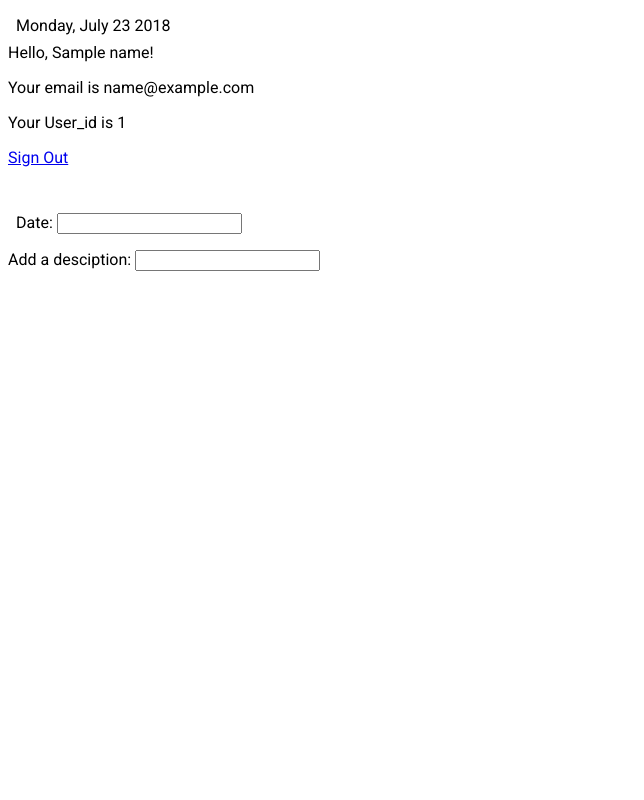
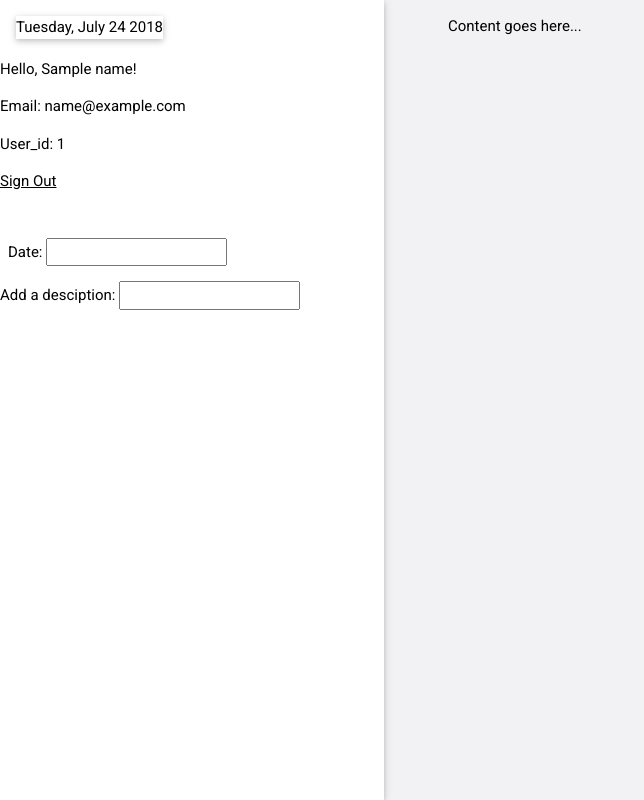
Before and after one commit to Solothread/Out-Fitz, a Python web app: template templates/home.html in a window 1280 px wide. Shown: the whole page, without its empty margins (0-644 px from the left). Run offline with Jinja, Linux system fonts and the light colour scheme; the template is opened without the code that fills it: most values are stand-ins (such as "Sample title", 1, 10 or a date in 2020); some libraries are stand-ins or nearby versions.

Commit message:
I dont even know anymore man

```diff
--- a/css/home.css
+++ b/css/home.css
@@ -1,5 +1,6 @@
 body {
   font-family: 'Roboto', sans-serif;
+  background-color: #f2f2f4;
 }
 
 #todaysDateText {
@@ -12,3 +13,19 @@ body {
   padding-top: 30px;
   padding-left: 8px;
 }
+
+#leftbar {
+    height: 100%; /* Full-height: remove this if you want "auto" height */
+    width: 30%; /* Set the width of the sidebar */
+    position: fixed; /* Fixed Sidebar (stay in place on scroll) */
+    z-index: 1; /* Stay on top */
+    top: 0; /* Stay at the top */
+    left: 0;
+    background-color: white;
+    overflow-x: hidden; /* Disable horizontal scroll */
+    padding-top: 20px;
+}
+
+#pictimeline {
+  margin-left: 35%;
+}
--- a/templates/home.html
+++ b/templates/home.html
@@ -3,6 +3,7 @@
   <head>
     <meta name="viewport" content="width=device-width, initial-scale=1">
     <link rel="stylesheet" href="//code.jquery.com/ui/1.12.1/themes/base/jquery-ui.css">
+    <link rel="stylesheet" href="/css/w3.css">
     <script src="https://code.jquery.com/jquery-1.12.4.js"></script>
     <script src="https://code.jquery.com/ui/1.12.1/jquery-ui.js"></script>
     <link href="https://fonts.googleapis.com/css?family=Roboto" rel="stylesheet">
@@ -17,13 +18,17 @@
     <link href="https://fonts.googleapis.com/css?family=Roboto" rel="stylesheet">
   </head>
   <body>
-    <br>
-    <p> Hello, {{name}}!
-    <p> Your email is {{email_addr}}
-    <p> Your User_id is {{user_id}}
-    <a href="{{log_url}}"><p> Sign Out </p></a>
-    <div id="todaysDateText">Monday, July 23 2018</div>
-    <p id="datePickerContainer">Date: <input type="text" id="datepicker"></p>
-    <div> Add a desciption:   <input = description>  </div>
-
+    <section id="leftbar" class="w3-card">
+      <br>
+      <p> Hello, {{name}}!
+      <p> Email: {{email_addr}}
+      <p> User_id: {{user_id}}
+      <a href="{{log_url}}"><p> Sign Out </p></a>
+      <div id="todaysDateText" class="w3-card">Tuesday, July 24 2018</div>
+      <p id="datePickerContainer">Date: <input type="text" id="datepicker"></p>
+      <div> Add a desciption:   <input = description>  </div>
+    </section>
+    <section id="pictimeline"> <!-- Where all the pictures should display -->
+      <p>Content goes here...
+    </section>
 </html>
--- a/templates/info.html
+++ b/templates/info.html
@@ -19,7 +19,7 @@
       <a href="{{log_url}}">
       <img id="signinbtn" class="slowerfade" src="/images/btn_google_signin_light_normal_web@2x.png"></img>
       </a>
-      <img id="downarrow" src="/images/baseline_arrow_downward_black_48dp.png"></img>
+      <img class="animatefading" id="downarrow" src="/images/baseline_arrow_downward_black_48dp.png"></img>
     </section>
     <br>
     <div class="topbar2"></div>
```
Also changed, not shown: css/main.css (+8 -3 lines).
